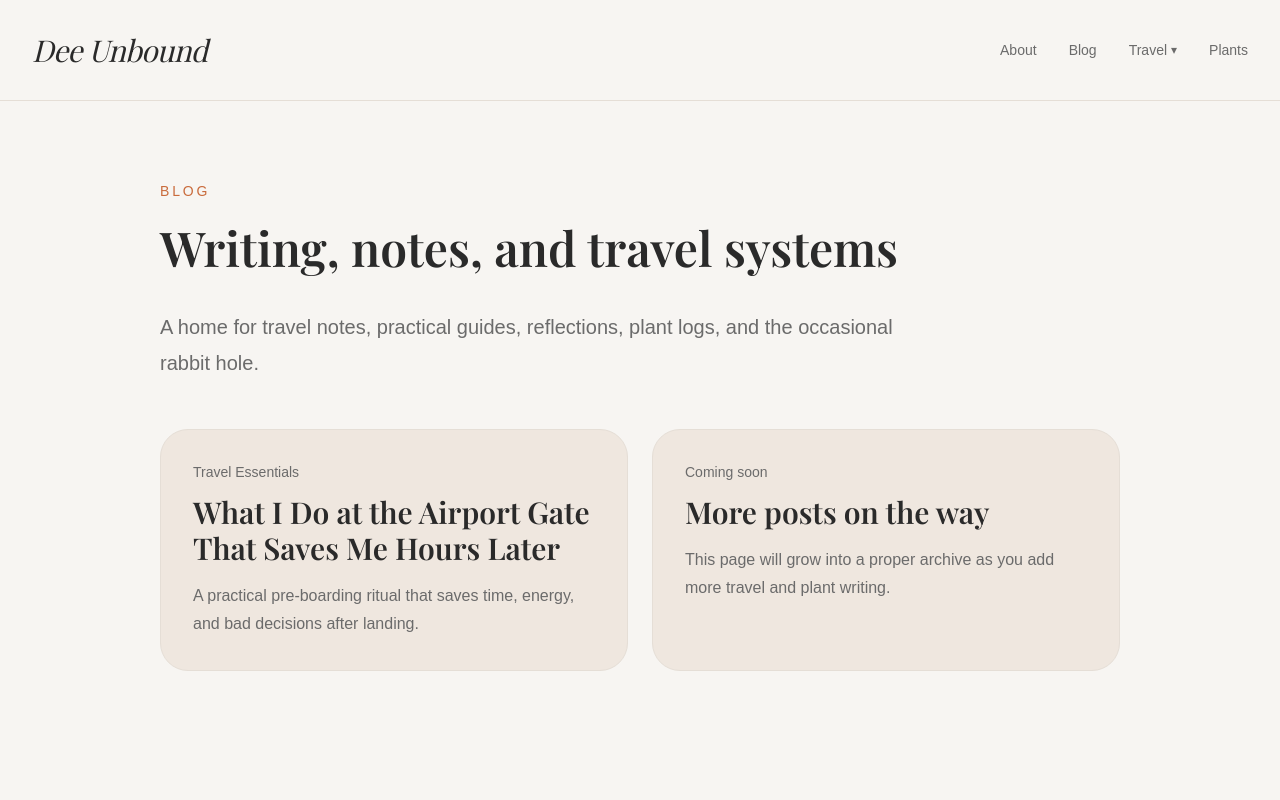
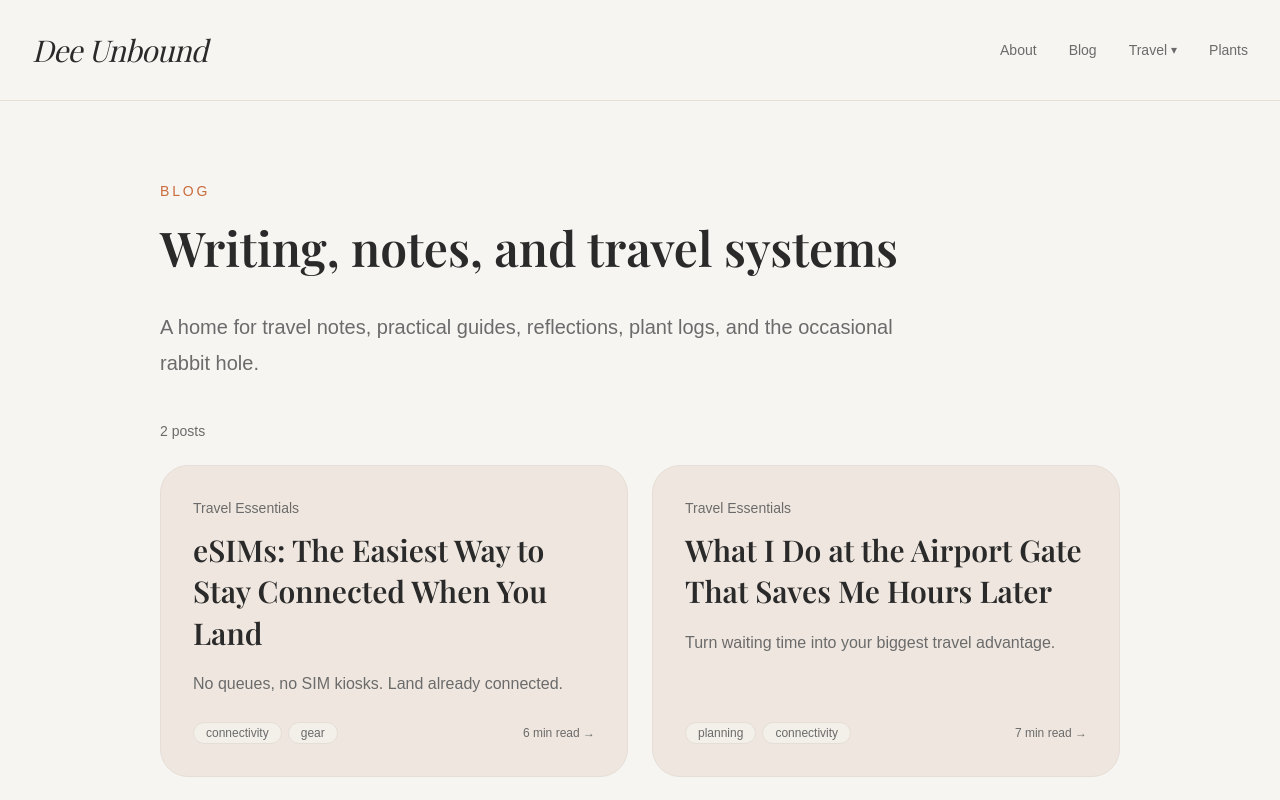
Before and after one commit to dsatyan/deeunbound, a Next.js app: page /blog in a window 1280 px wide. Shown: the top 800 px of the page. Built offline with nearby package versions, Linux system fonts and the light colour scheme; a web font is replaced by a local one.

Commit message:
adding blog

```diff
--- a/app/blog/page.tsx
+++ b/app/blog/page.tsx
@@ -1,46 +1,83 @@
+// app/blog/page.tsx
+import Link from "next/link";
 import PageShell from "@/components/page-shell";
+import { allPosts, type Post } from "@/lib/posts";
+
+// Sort newest first (falls back to original order if no dates set)
+const posts = [...allPosts].sort((a, b) =>
+  (b.date ?? "").localeCompare(a.date ?? "")
+);
 
 export default function BlogPage() {
   return (
     <PageShell>
       <main className="mx-auto max-w-5xl px-8 py-20">
+
+        {/* Header */}
         <p className="text-sm uppercase tracking-[0.2em] text-[var(--accent)]">
           Blog
         </p>
-
-        <h1 className="mt-4 font-editorial text-5xl font-semibold leading-tight">
+        <h1 className="mt-4 font-editorial text-5xl font-semibold leading-tight text-[var(--text)]">
           Writing, notes, and travel systems
         </h1>
-
         <p className="mt-8 max-w-3xl text-xl leading-9 text-[var(--muted)]">
           A home for travel notes, practical guides, reflections, plant logs,
           and the occasional rabbit hole.
         </p>
 
-        <div className="mt-12 grid gap-6 md:grid-cols-2">
-          <article className="rounded-[28px] border border-[var(--border)] bg-[var(--card)] p-8">
-            <p className="text-sm text-[var(--muted)]">Travel Essentials</p>
-            <h2 className="mt-3 font-editorial text-3xl font-semibold">
-              What I Do at the Airport Gate That Saves Me Hours Later
-            </h2>
-            <p className="mt-4 text-base leading-7 text-[var(--muted)]">
-              A practical pre-boarding ritual that saves time, energy, and bad
-              decisions after landing.
-            </p>
-          </article>
+        {/* Post count */}
+        <p className="mt-10 text-sm text-[var(--muted)]">
+          {posts.length} {posts.length === 1 ? "post" : "posts"}
+        </p>
 
-          <article className="rounded-[28px] border border-[var(--border)] bg-[var(--card)] p-8">
-            <p className="text-sm text-[var(--muted)]">Coming soon</p>
-            <h2 className="mt-3 font-editorial text-3xl font-semibold">
-              More posts on the way
-            </h2>
-            <p className="mt-4 text-base leading-7 text-[var(--muted)]">
-              This page will grow into a proper archive as you add more travel
-              and plant writing.
-            </p>
-          </article>
+        {/* Grid */}
+        <div className="mt-6 grid gap-6 md:grid-cols-2">
+          {posts.map((post) => (
+            <PostCard key={post.slug} post={post} />
+          ))}
         </div>
+
       </main>
     </PageShell>
   );
 }
+
+function PostCard({ post }: { post: Post }) {
+  return (
+    <Link
+      href={post.slug}
+      className="group flex flex-col rounded-[28px] border border-[var(--border)] bg-[var(--card)] p-8 transition-all duration-200 hover:border-[var(--accent)] hover:shadow-md"
+    >
+      {/* Category eyebrow */}
+      <p className="text-sm text-[var(--muted)]">{post.category}</p>
+
+      {/* Title */}
+      <h2 className="mt-3 font-editorial text-3xl font-semibold leading-snug text-[var(--text)] transition-colors group-hover:text-[var(--accent)]">
+        {post.title}
+      </h2>
+
+      {/* Description */}
+      <p className="mt-4 flex-1 text-base leading-7 text-[var(--muted)]">
+        {post.description}
+      </p>
+
+      {/* Footer */}
+      <div className="mt-6 flex items-center justify-between">
+        <div className="flex flex-wrap gap-1.5">
+          {post.tags?.map((tag) => (
+            <span
+              key={tag}
+              className="rounded-full border border-[var(--border)] bg-[var(--surface)] px-3 py-0.5 text-xs text-[var(--muted)]"
+            >
+              {tag}
+            </span>
+          ))}
+        </div>
+        <span className="text-xs text-[var(--muted)] transition-colors group-hover:text-[var(--accent)]">
+          {post.readingTime && <span>{post.readingTime} </span>}
+          <span className="inline-block transition-transform group-hover:translate-x-0.5">→</span>
+        </span>
+      </div>
+    </Link>
+  );
+}
--- a/app/page.tsx
+++ b/app/page.tsx
@@ -1,23 +1,29 @@
+// app/page.tsx
 import Link from "next/link";
+import { allPosts, type Post } from "@/lib/posts";
+
+// Take the 3 most recent posts for the homepage preview
+const latestPosts = [...allPosts]
+  .sort((a, b) => (b.date ?? "").localeCompare(a.date ?? ""))
+  .slice(0, 3);
 
 export default function Home() {
   return (
     <main>
+
+      {/* ── Hero ── */}
       <section className="mx-auto grid max-w-7xl gap-12 px-8 py-20 md:grid-cols-2 md:py-24">
         <div className="flex flex-col justify-center">
           <p className="mb-5 text-sm uppercase tracking-[0.25em] text-[var(--accent)]">
             Curious life, unbound
           </p>
-
           <h1 className="font-editorial max-w-4xl text-5xl font-semibold leading-[1.08] tracking-tight md:text-6xl">
             Stories, projects, plants, and places I keep returning to.
           </h1>
-
           <p className="mt-8 max-w-2xl text-xl leading-9 text-[var(--muted)]">
             Welcome to my corner of the internet. This is where I share what I
             build, where I go, and what I grow.
           </p>
-
           <div className="mt-10 flex flex-wrap gap-4">
             <Link
               href="/blog"
@@ -25,7 +31,6 @@ export default function Home() {
             >
               Read the blog
             </Link>
-
             <Link
               href="/about"
               className="rounded-full border border-[var(--border)] px-6 py-3 text-sm font-medium transition hover:bg-[var(--surface)]"
@@ -46,7 +51,6 @@ export default function Home() {
                 Building this space one thoughtful section at a time.
               </p>
             </div>
-
             <div className="rounded-[24px] border border-[var(--border)] bg-[var(--card)] p-6">
               <p className="text-sm text-[var(--muted)]">What lives here</p>
               <h3 className="mt-3 font-editorial text-2xl font-semibold">
@@ -56,7 +60,6 @@ export default function Home() {
                 Notes, experiments, reflections, and a few rabbit holes.
               </p>
             </div>
-
             <div className="rounded-[24px] border border-[var(--border)] bg-[var(--card)] p-6 sm:col-span-2">
               <p className="text-sm text-[var(--muted)]">Vibe</p>
               <h3 className="mt-3 font-editorial text-2xl font-semibold">
@@ -70,23 +73,25 @@ export default function Home() {
         </div>
       </section>
 
+      {/* ── About ── */}
       <section className="mx-auto max-w-7xl px-8 py-14">
         <div className="rounded-[28px] border border-[var(--border)] bg-[var(--card)] p-10">
           <p className="text-sm uppercase tracking-[0.2em] text-[var(--accent)]">
             About
           </p>
           <h2 className="mt-4 font-editorial text-4xl font-semibold">
-              Hi, I’m Dee.
+            Hi, I'm Dee.
           </h2>
           <p className="mt-6 max-w-3xl text-lg leading-9 text-[var(--muted)]">
-              I’m building a personal space on the web to document things that
+            I'm building a personal space on the web to document things that
             matter to me. For now, that means travel and plants. Over time,
             this will grow into a place for writing, side projects, and
-              whatever I’m learning along the way.
+            whatever I'm learning along the way.
           </p>
         </div>
       </section>
 
+      {/* ── Latest writing — pulls from allPosts automatically ── */}
       <section className="mx-auto max-w-7xl px-8 py-14">
         <div className="flex items-end justify-between gap-4">
           <div>
@@ -97,43 +102,55 @@ export default function Home() {
               Latest writing
             </h2>
           </div>
-            <Link href="/blog" className="text-sm text-[var(--muted)] hover:text-[var(--text)]">
+          <Link
+            href="/blog"
+            className="text-sm text-[var(--muted)] hover:text-[var(--text)]"
+          >
             View all posts →
           </Link>
         </div>
 
         <div className="mt-8 grid gap-6 md:grid-cols-3">
-            <article className="rounded-[28px] border border-[var(--border)] bg-[var(--card)] p-6">
-              <p className="text-sm text-[var(--muted)]">Travel</p>
+          {latestPosts.map((post) => (
+            <HomePostCard key={post.slug} post={post} />
+          ))}
+
+          {/* Pad to 3 columns if fewer than 3 posts */}
+          {latestPosts.length < 3 && (
+            <article className="rounded-[28px] border border-[var(--border)] bg-[var(--card)] p-6 opacity-50">
+              <p className="text-sm text-[var(--muted)]">Coming soon</p>
               <h3 className="mt-3 font-editorial text-2xl font-semibold">
-                A placeholder for your first travel post
+                More stories on the way
               </h3>
               <p className="mt-3 text-base leading-7 text-[var(--muted)]">
-                Add your first story, itinerary, reflection, or travel journal entry here.
+                This section will grow as new posts are added.
               </p>
             </article>
-
-            <article className="rounded-[28px] border border-[var(--border)] bg-[var(--card)] p-6">
-              <p className="text-sm text-[var(--muted)]">Plants</p>
-              <h3 className="mt-3 font-editorial text-2xl font-semibold">
-                A placeholder for your first plant post
-              </h3>
-              <p className="mt-3 text-base leading-7 text-[var(--muted)]">
-                This could be a plant diary, care note, experiment, or a favorite leafy find.
-              </p>
-            </article>
-
-            <article className="rounded-[28px] border border-[var(--border)] bg-[var(--card)] p-6">
-              <p className="text-sm text-[var(--muted)]">Coming soon</p>
-              <h3 className="mt-3 font-editorial text-2xl font-semibold">
-                More stories are on the way
-              </h3>
-              <p className="mt-3 text-base leading-7 text-[var(--muted)]">
-                This section will eventually pull real posts once your blog system is set up.
-              </p>
-            </article>
+          )}
         </div>
       </section>
+
     </main>
   );
 }
+
+function HomePostCard({ post }: { post: Post }) {
+  return (
+    <Link
+      href={post.slug}
+      className="group flex flex-col rounded-[28px] border border-[var(--border)] bg-[var(--card)] p-6 transition-all duration-200 hover:border-[var(--accent)] hover:shadow-md"
+    >
+      <p className="text-sm text-[var(--muted)]">{post.category}</p>
+      <h3 className="mt-3 flex-1 font-editorial text-2xl font-semibold leading-snug text-[var(--text)] transition-colors group-hover:text-[var(--accent)]">
+        {post.title}
+      </h3>
+      <p className="mt-3 text-base leading-7 text-[var(--muted)]">
+        {post.description}
+      </p>
+      <p className="mt-5 text-xs text-[var(--muted)] transition-colors group-hover:text-[var(--accent)]">
+        {post.readingTime && <span>{post.readingTime} </span>}
+        <span className="inline-block transition-transform group-hover:translate-x-0.5">→</span>
+      </p>
+    </Link>
+  );
+}
--- a/app/travel/essentials/page.tsx
+++ b/app/travel/essentials/page.tsx
@@ -49,9 +49,6 @@ export default function EssentialsPage() {
 
         {/* Header */}
         <div className="mb-12 max-w-2xl">
-          <p className="mb-3 text-xs font-medium uppercase tracking-[0.18em] text-[var(--accent)]">
-            Travel · Essentials
-          </p>
           <h1 className="font-serif text-5xl font-semibold leading-tight text-[var(--text)]">
             Essentials
           </h1>
--- /dev/null
+++ b/lib/posts.ts
@@ -0,0 +1,54 @@
+// lib/posts.ts
+// ─────────────────────────────────────────────────────────────────────────────
+// Single source of truth for all posts across the site.
+// Both the home page and blog page import from here.
+//
+// HOW TO ADD A NEW POST:
+//   1. Create the page (e.g. app/travel/essentials/packing-list/page.tsx)
+//   2. Add one entry to the array below — it shows up everywhere automatically.
+// ─────────────────────────────────────────────────────────────────────────────
+
+export type Post = {
+  slug: string;       // full path used in href, e.g. "/travel/essentials/esim"
+  title: string;
+  description: string;
+  category: string;   // shown as the eyebrow label on cards, e.g. "Travel Essentials"
+  emoji?: string;
+  readingTime?: string;
+  tags?: string[];
+  date?: string;      // optional, for future sorting — e.g. "2025-06-01"
+};
+
+export const allPosts: Post[] = [
+  {
+    slug: "/travel/essentials/gate-habits",
+    title: "What I Do at the Airport Gate That Saves Me Hours Later",
+    description: "Turn waiting time into your biggest travel advantage.",
+    category: "Travel Essentials",
+    emoji: "🛫",
+    readingTime: "7 min read",
+    tags: ["planning", "connectivity"],
+    date: "2025-01-01",
+  },
+  {
+    slug: "/travel/essentials/esim",
+    title: "eSIMs: The Easiest Way to Stay Connected When You Land",
+    description: "No queues, no SIM kiosks. Land already connected.",
+    category: "Travel Essentials",
+    emoji: "📱",
+    readingTime: "6 min read",
+    tags: ["connectivity", "gear"],
+    date: "2025-01-02",
+  },
+  // ↓ Add new posts here
+  // {
+  //   slug: "/travel/essentials/packing-list",
+  //   title: "My Carry-On Packing List",
+  //   description: "Everything I bring, nothing I don't.",
+  //   category: "Travel Essentials",
+  //   emoji: "🎒",
+  //   readingTime: "4 min read",
+  //   tags: ["packing", "gear"],
+  //   date: "2025-02-01",
+  // },
+];
```
Lines whose indentation alone changed are shown as unchanged.
